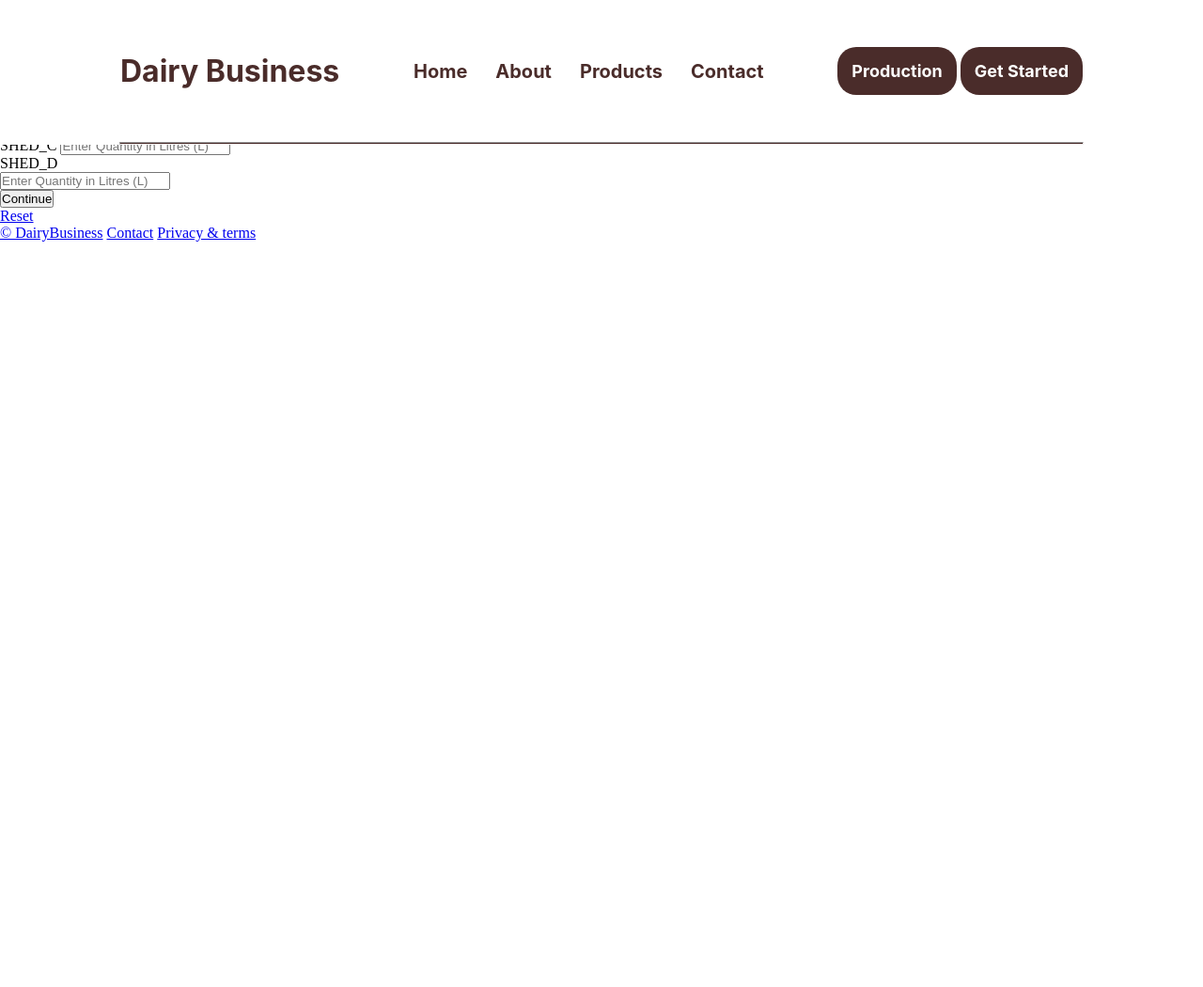
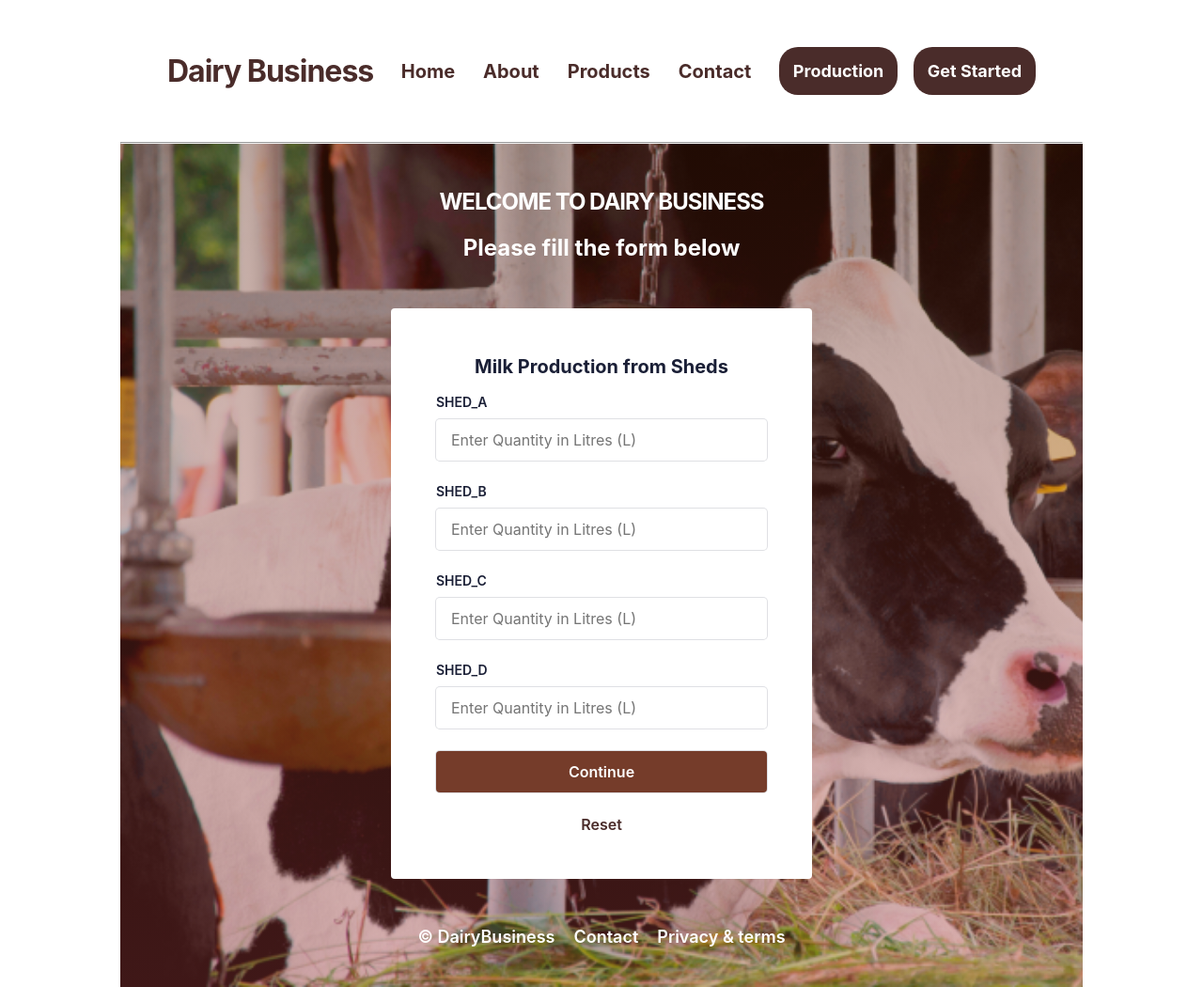
Before and after one commit to adamswonder/Dairy-Business, a plain HTML site: page index.html in a window 1280 px wide. Shown: the whole page at 94% size. Before the commit the page ends 800 px from the top, so only its background shows below. Drawn offline with Linux system fonts and the light colour scheme.

Commit message:
adds styling to the form

```diff
--- a/assets/css/style.css
+++ b/assets/css/style.css
@@ -1,6 +1,10 @@
 * {
     margin: 0;
     padding: 0;
+    box-sizing: border-box;
+    word-wrap: break-word;
+    font-family: -apple-system, BlinkMacSystemFont, Segoe UI, Roboto, Helvetica Neue, Ubuntu, sans-serif;
+
 }
 
 html,
@@ -8,14 +12,17 @@ body {
     margin: 0;
     padding: 0;
     min-height: 100%;
-    font-family: 'Poppins';
+    color: #1a1f36;
+    box-sizing: border-box;
+    word-wrap: break-word;
+    font-family: -apple-system, BlinkMacSystemFont, Segoe UI, Roboto, Helvetica Neue, Ubuntu, sans-serif;
 
 }
 
 /* Navigation Bar */
 .logo {
     color: #4a2c2a;
-    font-family: 'Inter';
+
 }
 
 .nav-bar {
@@ -41,7 +48,6 @@ body {
     text-decoration: none;
     padding: 15px;
     margin: right;
-    font-family: 'Inter';
     font-weight: 700;
 }
 
@@ -57,12 +63,11 @@ body {
 
 }
 
-/*Button */
+/* Navbar Button */
 
 .btn {
     border: none;
     border-radius: 20px;
-    font-family: 'Inter';
     font-size: 18px;
     font-weight: 700;
     padding: 15px;
@@ -71,20 +76,9 @@ body {
     cursor: pointer;
 }
 
-/* #hbtn {
-    border: none;
-    font-family: 'Inter';
-    font-size: 20px;
-    font-weight: 700;
-    padding: 40px;
-    background-color: #ED661F;
+#production-btn {
     color: white;
-    cursor: pointer;
-} */
-
-#login-btn {
-    color: white;
-    background-color:#4a2c2a;;
+    background-color: #4a2c2a;
     border: none;
     border-radius: 20px;
     padding: 15px;
@@ -95,5 +89,165 @@ body {
 }
 
 .btn:hover {
+    background-color: #ED661F;
     cursor: pointer;
 }
+#production-btn:hover {
+    background-color: #ED661F;
+    cursor: pointer;
+}
+
+/* Wonderland Dairy */
+.header {
+    height: 1050px;
+    width: 80%;
+    margin: auto;
+    padding-top: 200px;
+    overflow: hidden;
+    background: #4a2c2a;
+    background: linear-gradient(rgba(72, 23, 0, 0.384), rgba(192, 72, 72, 0.329)), url('/images/cow-bg.jpg');
+    background-size: cover;
+    background-repeat: no-repeat;
+}
+
+.wonderland {
+    text-align: center;
+    color: #ffffff;
+}
+
+/* Form Styling */
+h1 {
+    letter-spacing: -1px;
+}
+
+a {
+    color: #4a2c2a;
+    text-decoration: unset;
+}
+
+/* Padding Styling between labels */
+.padding-top--64 {
+    padding-top: 64px;
+}
+
+.padding-top--24 {
+    padding-top: 24px;
+}
+
+.padding-top--48 {
+    padding-top: 48px;
+}
+
+.padding-bottom--24 {
+    padding-bottom: 24px;
+}
+
+.padding-horizontal--48 {
+    padding: 48px;
+}
+
+.form-title {
+    padding-bottom: 15px;
+    text-align: center;
+    font-weight: bold;
+}
+
+
+.flex-justifyContent--center {
+    -ms-flex-pack: center;
+    justify-content: center;
+}
+
+.form {
+    margin-top: 50px;
+    margin-left: auto;
+    margin-right: auto;
+    width: 100%;
+    max-width: 448px;
+    background: white;
+    border-radius: 4px;
+}
+
+span {
+    display: block;
+    font-size: 20px;
+    line-height: 28px;
+    color: #1a1f36;
+}
+
+
+label {
+    margin-bottom: 10px;
+}
+
+.reset-pass a,
+label {
+    font-size: 14px;
+    font-weight: 600;
+    display: block;
+}
+
+.reset-pass>a {
+    text-align: right;
+    margin-bottom: 10px;
+}
+
+
+.field input {
+    font-size: 16px;
+    line-height: 28px;
+    padding: 8px 16px;
+    width: 100%;
+    min-height: 44px;
+    border: unset;
+    border-radius: 4px;
+    outline-color: rgba(212, 131, 84, 0.5);
+    background-color: rgb(255, 255, 255);
+    box-shadow: rgba(0, 0, 0, 0) 0px 0px 0px 0px,
+        rgba(0, 0, 0, 0) 0px 0px 0px 0px,
+        rgba(0, 0, 0, 0) 0px 0px 0px 0px,
+        rgba(60, 66, 87, 0.16) 0px 0px 0px 1px,
+        rgba(0, 0, 0, 0) 0px 0px 0px 0px,
+        rgba(0, 0, 0, 0) 0px 0px 0px 0px,
+        rgba(0, 0, 0, 0) 0px 0px 0px 0px;
+}
+
+input[type="submit"] {
+    background-color: rgb(117, 60, 42);
+    color: #fff;
+    font-weight: 600;
+    cursor: pointer;
+}
+
+/* Reset link */
+a.ssolink {
+    display: block;
+    text-align: center;
+    font-weight: 600;
+}
+
+/* Foooter link styling */
+.footer-link span {
+    font-size: 18px;
+    text-align: center;
+}
+
+.listing a {
+    color: #ffffff;
+    font-weight: 600;
+    margin: 0 10px;
+}
+
+/* copyright section */
+.flex-flex {
+    display: flex;
+}
+
+.align-center {
+    align-items: center;
+}
+
+.center-center {
+    align-items: center;
+    justify-content: center;
+}
```
